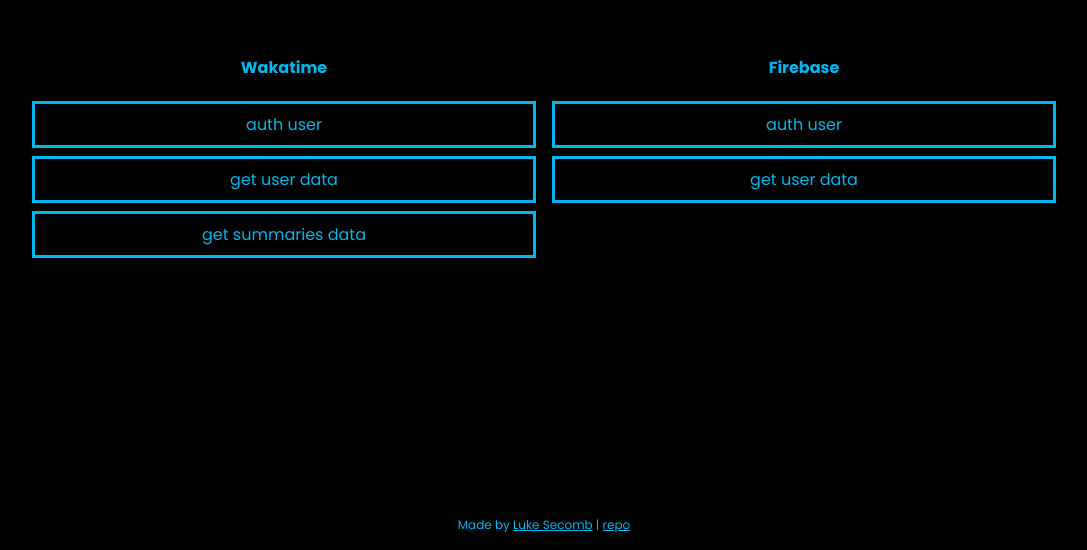
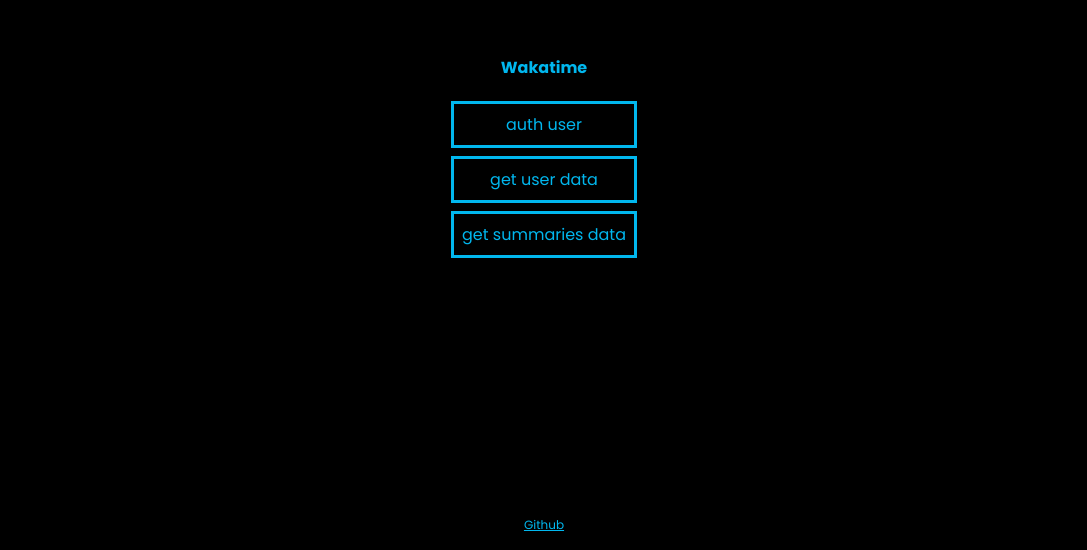
Before and after one commit to lukethacoder/hacks, a website: page public/index.html in a window 1280 px wide. Shown: the part 250-800 px from the top of the page, without its empty margins (96-1183 px from the left). Drawn offline with Linux system fonts and the light colour scheme.

Commit message:
scale back to just wakatime specific funcs / remove firebase testing / update README.md

```diff
--- a/public/index.html
+++ b/public/index.html
@@ -3,7 +3,7 @@
   <head>
     <meta charset="UTF-8" />
     <meta name="viewport" content="width=device-width,initial-scale=1" />
-    <title>hacks.</title>
+    <title>oAuth / wakatime / node-cron / slack.</title>
     <meta name="author" content="lukesecomb.digital" />
     <link href="https://fonts.googleapis.com/css?family=Poppins:400,700" rel="stylesheet" />
     <style>
@@ -82,7 +82,6 @@
         text-decoration: none;
       }
       .get_the_data a:hover {
-        border-radius: 8px;
         opacity: 1;
       }
       .bottom_text {
@@ -91,8 +90,7 @@
       .streams {
         max-width: 1040px;
         width: 100%;
-        display: grid;
-        grid-template-columns: repeat(2, 1fr);
+        display: flex;
         justify-content: center;
       }
     </style>
@@ -107,16 +105,11 @@
           <a href="/wakatime/user" id="user_data">get user data</a>
           <a href="/wakatime/summaries" id="summaries">get summaries data</a>
         </div>
-        <div class="get_the_data">
-          <h4>Firebase</h4>
-          <a href="/firebase/login">auth user</a>
-          <a href="/firebase/user" id="user_data">get user data</a>
-        </div>
       </div>
       <p class="bottom_text">
-        Made by
-        <a href="https://lukesecomb.digital" target="_blank">Luke Secomb</a> |
-        <a class="" href="https://github.com/lukethacoder/hacks">repo</a>
+        <a class="" href="https://github.com/lukethacoder/wakatime-api-express-oauth-slack"
+          >Github</a
+        >
       </p>
     </section>
   </body>
```
Also changed, not shown: README.md, routes/firebase.js (deleted).
